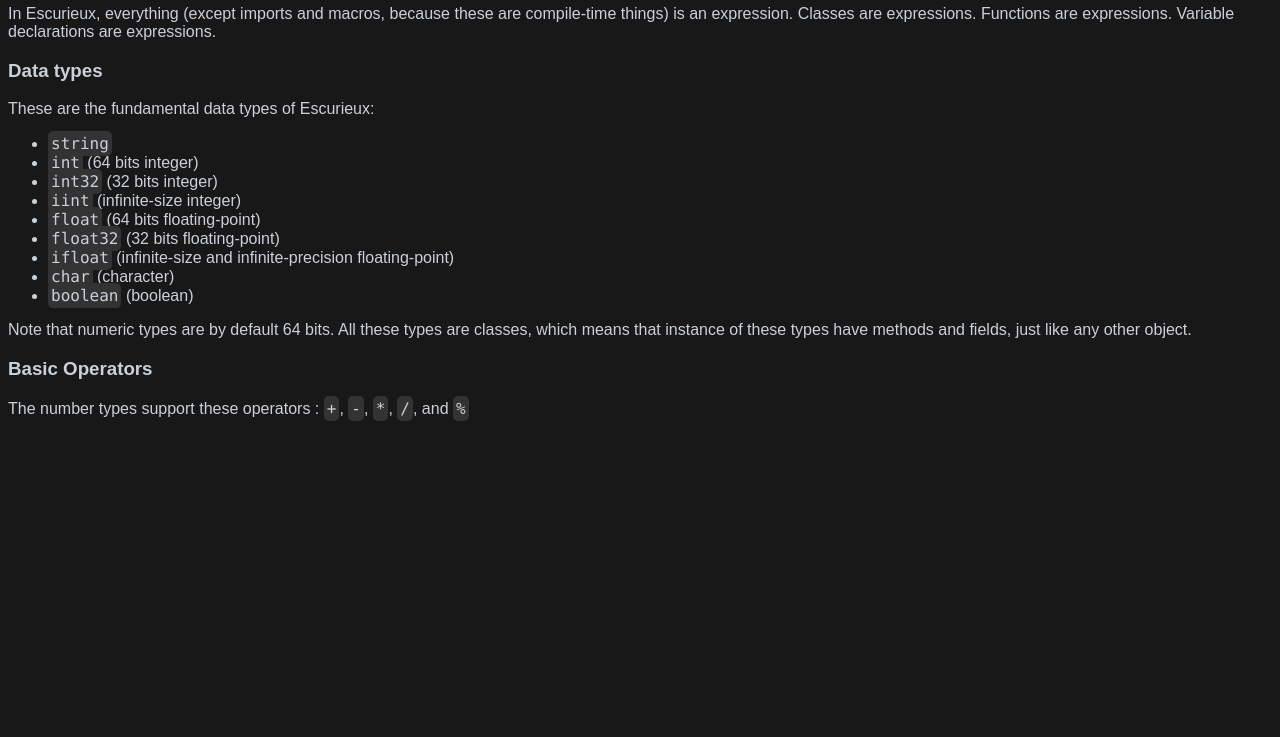
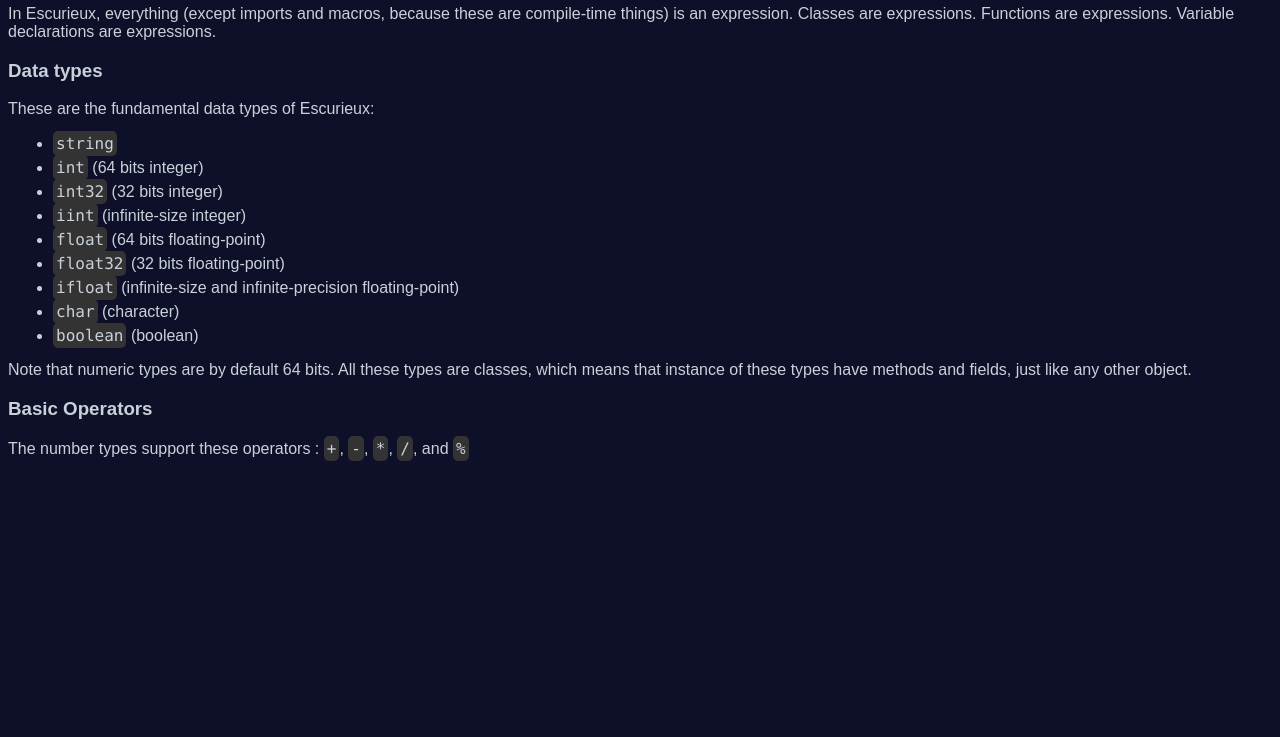
Before and after one commit to Astroide/eeeee, a plain HTML site: page docs/introduction.html in a window 1280 px wide. Shown: the part 63-800 px from the top of the page. Drawn offline with Linux system fonts and the light colour scheme; files that its build step writes are made by us from their sources.

Commit message:
Update generated docs

```diff
--- a/docs/theme.css
+++ b/docs/theme.css
@@ -1,6 +1,6 @@
 * {
     font-family: Arial, Helvetica, sans-serif;
-    background-color: #181818;
+    background-color: #0e1029;
     color: rgb(201, 209, 217);
 }
 
@@ -10,3 +10,7 @@ code {
     padding: 3px;
     border-radius: 5px;
 }
+
+li {
+    margin: 5px;
+}
```
Also changed, not shown: docs/index.html (+1 -1 lines), docs/introduction.html (+1 -1 lines).
